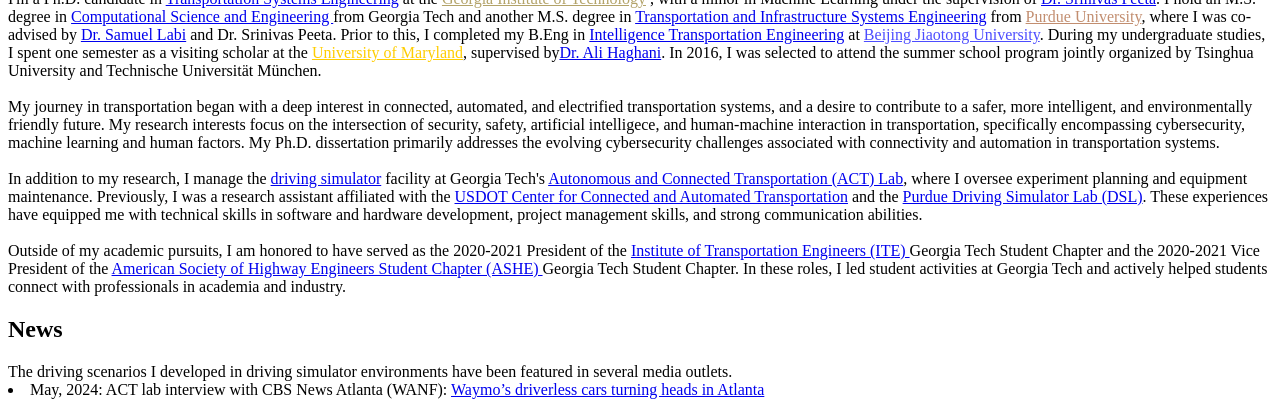
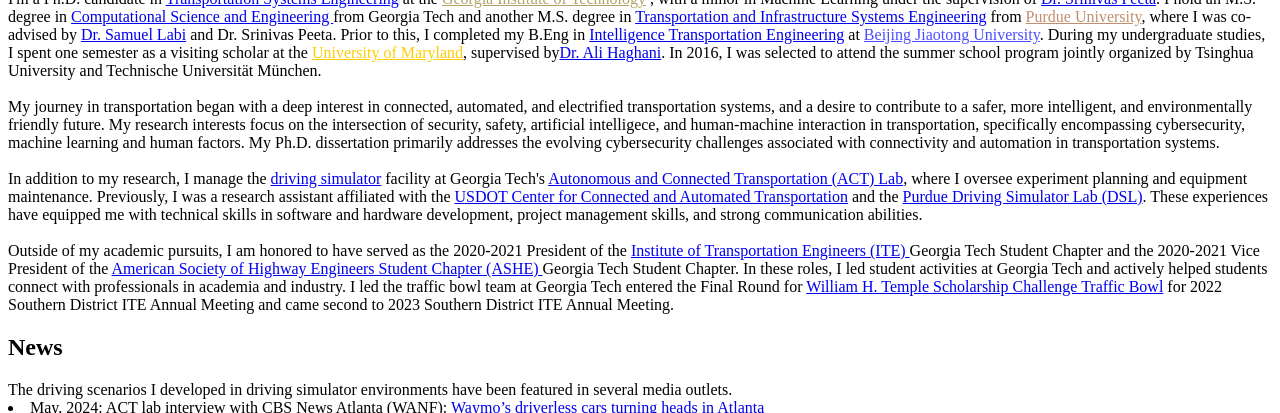
Before and after one commit to YangjiaoChen/YangjiaoChen.github.io, a Jekyll site: the page built from index.html, in a window 1280 px wide and 900 px high, scrolled down 701 px, cut to the strip 0-413 px from the top of the window. Built offline with Jekyll 4.4.1, drawn with Linux system fonts in a browser that asks for light colours.

Commit message:
Update index.html

```diff
--- a/index.html
+++ b/index.html
@@ -140,6 +140,8 @@ where I oversee experiment planning and equipment maintenance. Previously, I was
 Outside of my academic pursuits, I am honored to have served as the 2020-2021 President of the <a href="https://ite.ce.gatech.edu" target="_blank">Institute of Transportation Engineers (ITE) </a> Georgia Tech Student Chapter and
 the 2020-2021 Vice President of the <a href="https://georgia.ashe.pro" target="_blank">American Society of Highway Engineers Student Chapter (ASHE) </a> Georgia Tech Student Chapter.
 In these roles, I led student activities at Georgia Tech and actively helped students connect with professionals in academia and industry.
+	I led the traffic bowl team at Georgia Tech entered the Final Round for <a href="https://www.sdite.org/student-traffic-bowl/" target="_blank">William H. Temple Scholarship Challenge Traffic Bowl</a> for
+	2022 Southern District ITE Annual Meeting and came second to 2023 Southern District ITE Annual Meeting.
 </p>
 
 <h2> News </h2>
```
